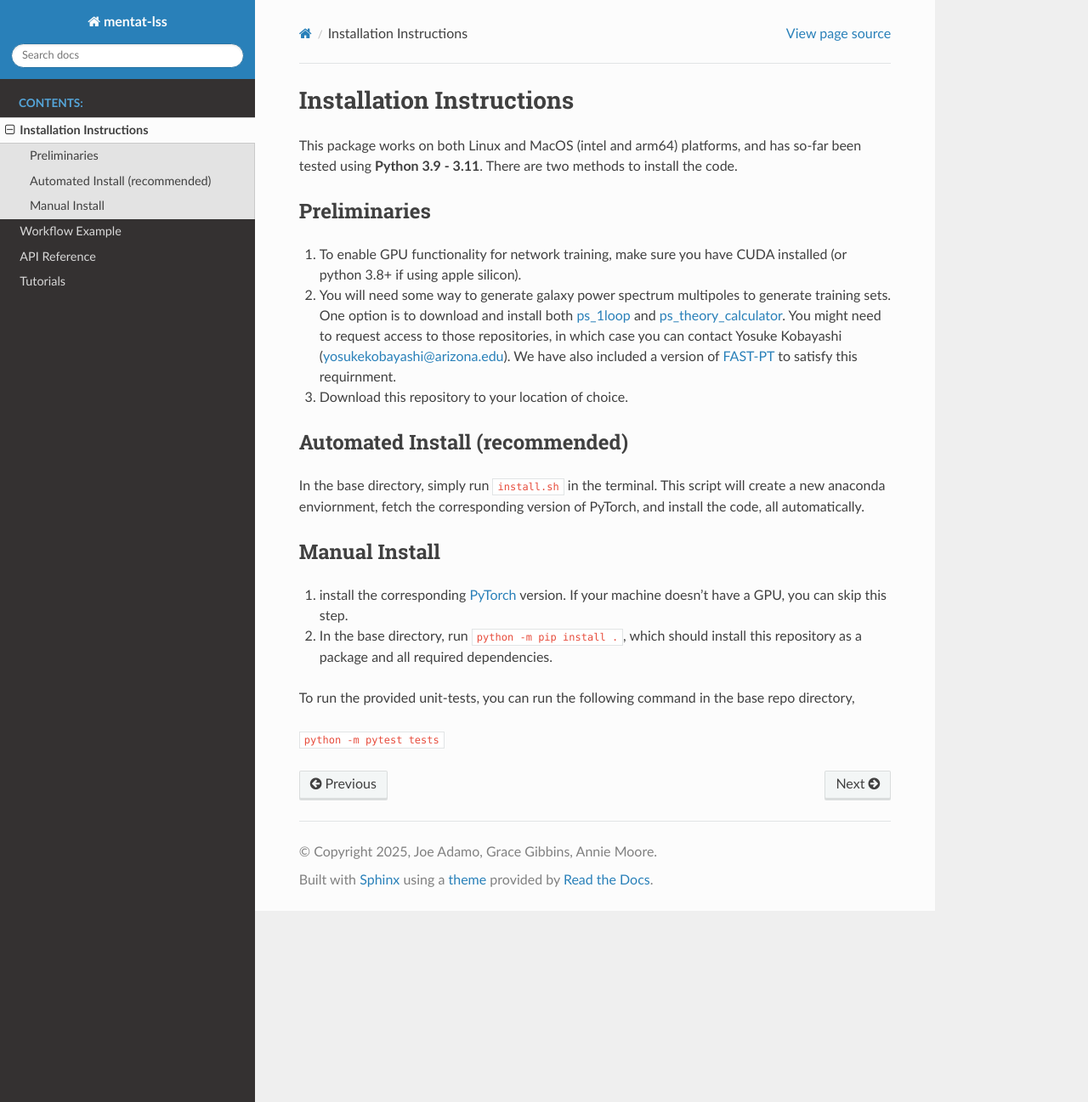
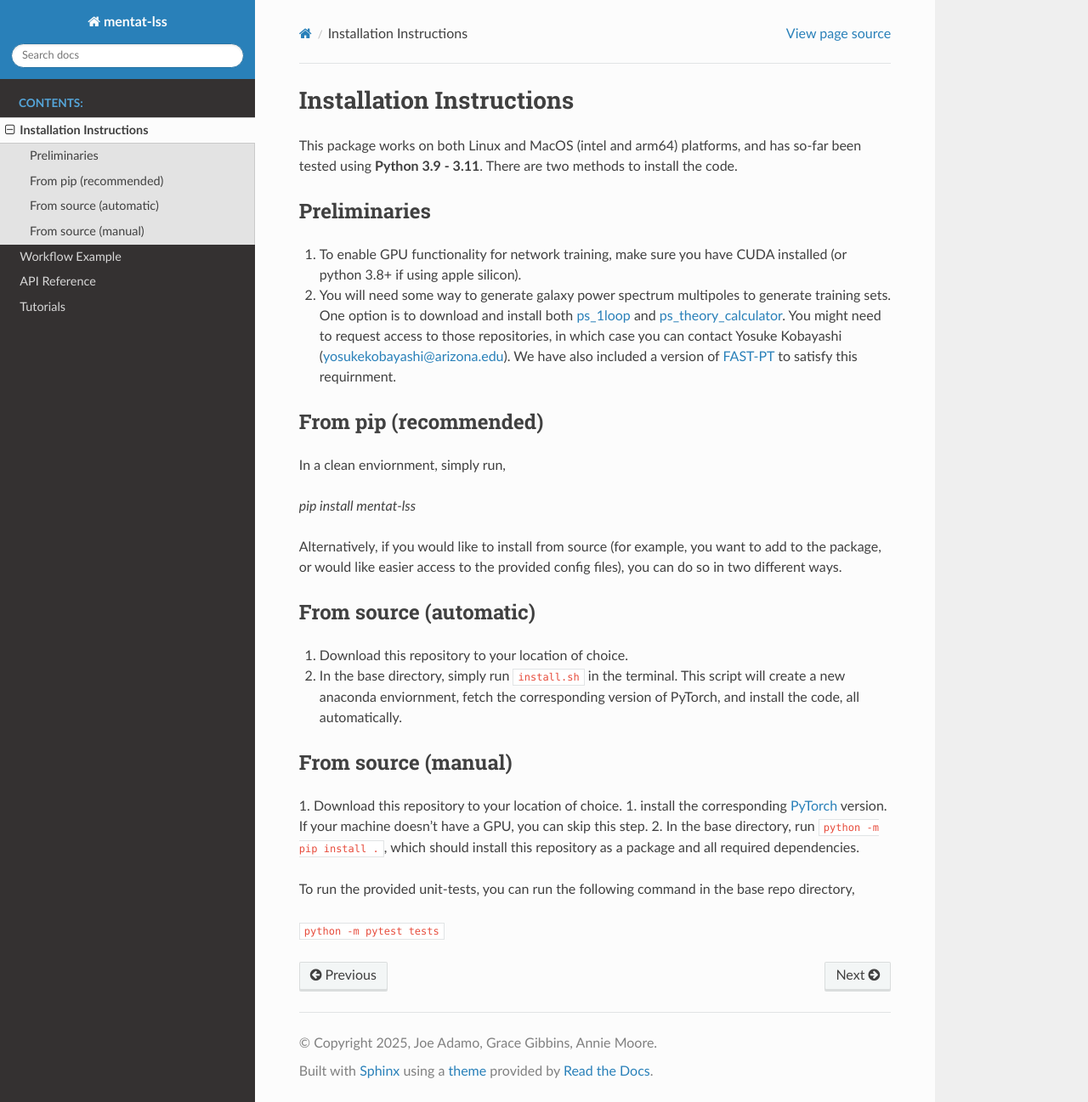
Before and after one commit to jadamo/spherex_emu, a Sphinx documentation site: the page built from docs/install.rst, in a window 1280 px wide and 1297 px high. Shown: the whole window at 85% size. Built offline with Sphinx 7.4.7 and the Read the Docs theme 3.1.0, drawn with Linux system fonts in a browser that asks for light colours; pages that are not in the unit, such as notebooks, are missing from menus.

Commit message:
Updated installation instructions

```diff
--- a/docs/install.rst
+++ b/docs/install.rst
@@ -12,20 +12,32 @@ Preliminaries
 2. You will need some way to generate galaxy power spectrum multipoles to generate training sets. One option is to download and install
    both `ps_1loop`_ and `ps_theory_calculator`_. You might need to request access to those repositories, in which case you can contact Yosuke Kobayashi
    (yosukekobayashi@arizona.edu). We have also included a version of `FAST-PT`_ to satisfy this requirnment.
-3. Download this repository to your location of choice.
 
 .. _ps_1loop: https://github.com/archaeo-pteryx/ps_1loop
 .. _ps_theory_calculator: https://github.com/archaeo-pteryx/ps_theory_calculator
 .. _FAST-PT: https://github.com/jablazek/FAST-PT
 
-Automated Install (recommended)
--------------------------------
+From pip (recommended)
+-----------------------
 
-In the base directory, simply run ``install.sh`` in the terminal. This script will create a new anaconda enviornment, fetch the corresponding version of PyTorch, and install the code, all automatically.
+In a clean enviornment, simply run,
 
-Manual Install
---------------
+`pip install mentat-lss`
 
+Alternatively, if you would like to install from source
+(for example, you want to add to the package, or would like
+easier access to the provided config files), you can do so in two different ways.
+
+From source (automatic)
+-----------------------
+
+1. Download this repository to your location of choice.
+2. In the base directory, simply run ``install.sh`` in the terminal. This script will create a new anaconda enviornment, fetch the corresponding version of PyTorch, and install the code, all automatically.
+
+From source (manual)
+-----------------------
+
+1. Download this repository to your location of choice.
 1. install the corresponding `PyTorch`_ version. If your machine doesn't have a GPU, you can skip this step.
 2. In the base directory, run ``python -m pip install .``, which should install this repository as a package and all required dependencies.
 
```
Also changed, not shown: README.md (+18 -8 lines), 1 other file.
